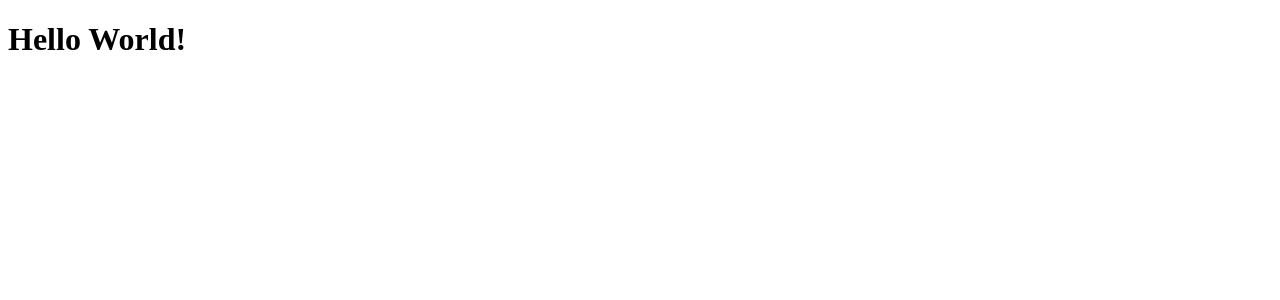
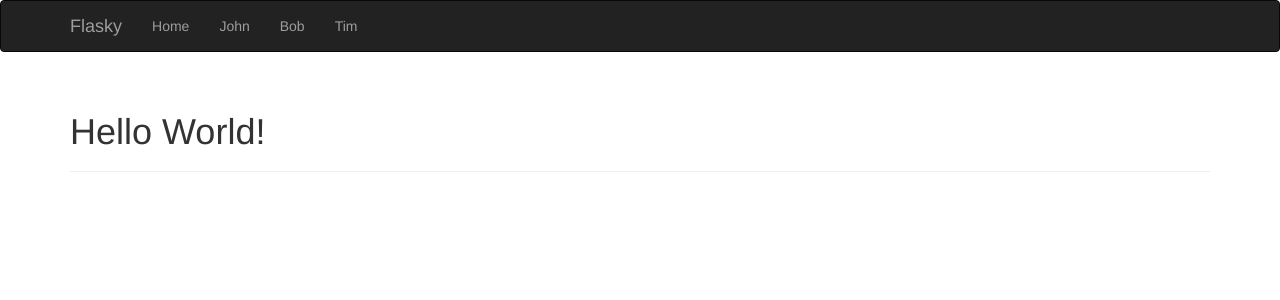
Before and after one commit to BlauDrachen/FlaskWebDev, a Flask app: page / in a window 1280 px wide. Shown: the top 300 px of the page. Run offline with Flask 2, Linux system fonts and the light colour scheme; some libraries are stand-ins or nearby versions.

Commit message:
Chapter 3d: Add static files and improve template uniformity

```diff
--- a/templates/base.html
+++ b/templates/base.html
@@ -1,14 +1,42 @@
+{% extends "bootstrap/base.html" %}
 {% include 'common.html' %}
-<!DOCTYPE html>
-<html lang="en">
-<head>
-    {% block head %}
+{% block head %}
+    {{ super() }}
     <meta charset="UTF-8">
+    <link rel="shortcut icon" href="{{ url_for('static', filename='favicon.ico') }}" type="image/x-icon">
+    <link rel="icon" href="{{ url_for('static', filename='favicon.ico') }}" type="image/x-icon">
+    <link rel="apple-touch-icon" sizes="180x180" href="{{ url_for('static', filename='apple-touch-icon.png') }}">
+    <link rel="icon" type="image/png" sizes="32x32" href="{{ url_for('static', filename='favicon-32x32.png') }}">
+    <link rel="icon" type="image/png" sizes="16x16" href="{{ url_for('static', filename='favicon-16x16.png') }}">
+    <link rel="manifest" href="{{ url_for('static', filename='site.webmanifest') }}">
     <title>{% block title %}{% endblock %} - Learning Flask</title>
-    {% endblock %}
-</head>
-<body>
-    {% block body %}
-    {% endblock %}
-</body>
-</html>
+{% endblock %}
+{% block navbar %}
+    <div class="navbar navbar-inverse" role="navigation">
+      <div class="container">
+        <div class="navbar-header">
+          <button type="button" class="navbar-toggle" data-toggle="collapse" data-target=".navbar-collapse">
+            <span class="sr-only">Toggle navigation</span>
+            <span class="icon-bar"></span>
+            <span class="icon-bar"></span>
+            <span class="icon-bar"></span>
+          </button>
+          <a class="navbar-brand" href="/">Flasky</a>
+        </div>
+        <div class="navbar-collapse collapse">
+            <ul class="nav navbar-nav">
+                <li><a href="{{ url_for('index') }}">Home</a></li>
+            </ul>
+            <ul class="nav navbar-nav">
+                <li><a href="{{ url_for('user', name='john') }}">John</a></li>
+            </ul>
+            <ul class="nav navbar-nav">
+                <li><a href="{{ url_for('user', name='bob') }}">Bob</a></li>
+            </ul>
+            <ul class="nav navbar-nav">
+                <li><a href="{{ url_for('user', name='tim') }}">Tim</a></li>
+            </ul>
+        </div>
+      </div><!-- /.container -->
+    </div><!-- /.navbar -->
+{% endblock %}
--- a/templates/index.html
+++ b/templates/index.html
@@ -1,8 +1,9 @@
 {% extends "base.html" %}
 {% block title %}Index{% endblock %}
-{% block head %}
-    {{ super() }}
+{% block content %}
+    <div class="container">
+        <div class="page-header">
+            <h1>Hello World!</h1>
+        </div>
+    </div>
 {% endblock %}
-{% block body %}
-    <h1>Hello World!</h1>
-{% endblock %}
```
Also changed, not shown: templates/404.html (+6 -5 lines), templates/500.html (+6 -5 lines), templates/user.html (+2 -22 lines), static/android-chrome-192x192.png (added), static/android-chrome-512x512.png (added), static/apple-touch-icon.png (added), static/favicon-16x16.png (added), static/favicon-32x32.png (added), static/favicon.ico (added), static/site.webmanifest (added).
